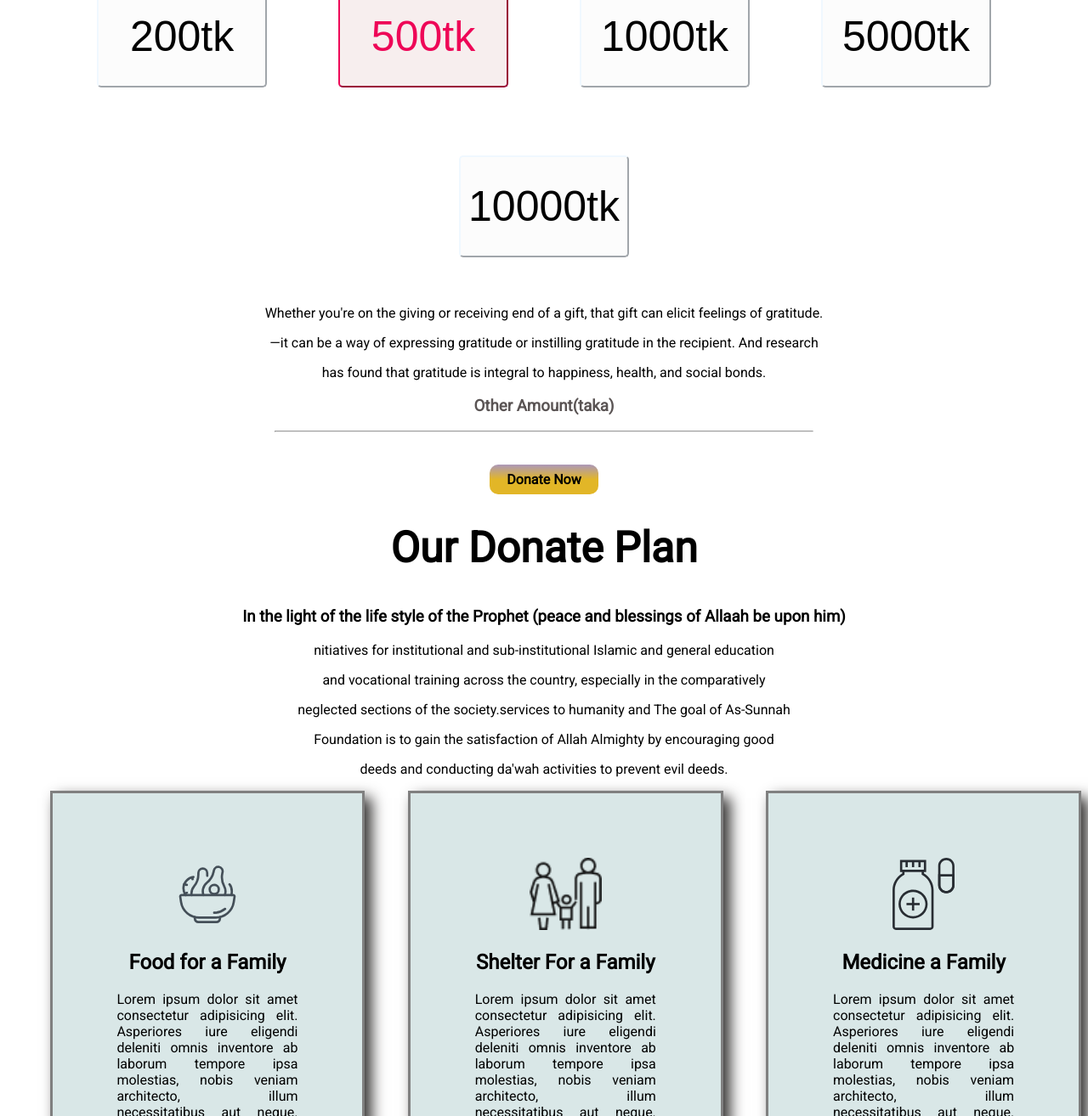
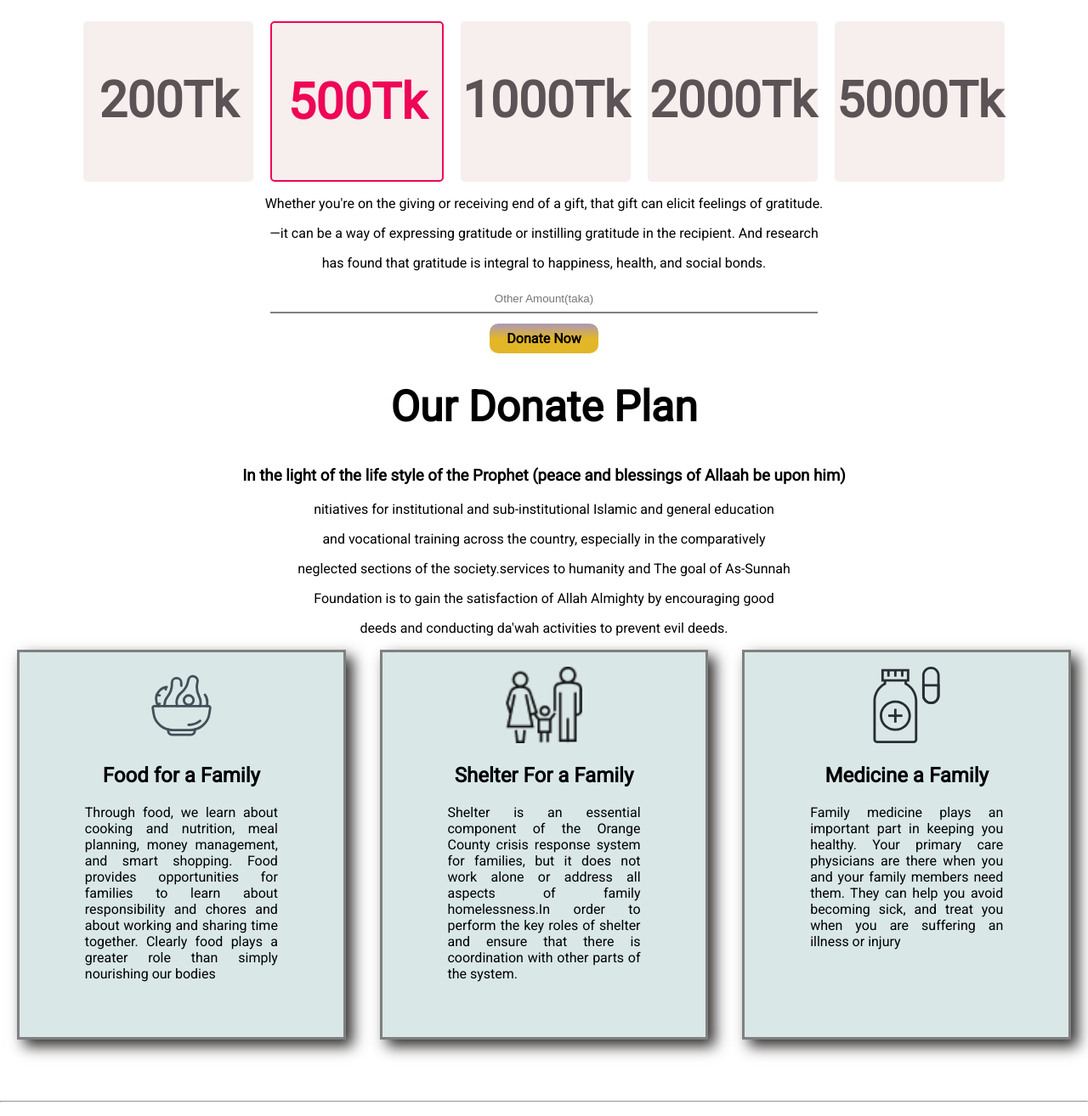
Before and after one commit to akramhoseen/charity, a plain HTML site: page index.html in a window 1280 px wide. Shown: the part 726-2040 px from the top of the page at 85% size. Drawn offline with Linux system fonts and the light colour scheme.

Commit message:
big change

```diff
--- a/index.html
+++ b/index.html
@@ -18,7 +18,8 @@
 
 <body>
 
-    <section class="section-one ">
+    <section>
+        <div class="section-one">
             <div class="top-banner">
 
                 <h2>join with us</h2>
@@ -31,27 +32,41 @@
                 <a class="link-button" target="_blank" href="https://assunnahfoundation.org/donation"> Donet Now</a>
 
             </div>
-
+        </div>
 
 
     </section>
+
+
     <section>
+
+
         <div class="donate-today">
-
             <h1>Donate Today</h1>
-            <form action="">
-                <input class="button" type="button" value="200tk">
-                <input id="button" type="button" value="500tk">
-                <input class="button" type="button" value="1000tk">
-                <input class="button" type="button" value="5000tk">
-                <input class="button" type="button" value="10000tk">
-            </form>
+            <div class="donate-boxes">
+                <div class="donate-box1">
+                    <h3>200Tk</h3>
+                </div>
+                <div class="donate-box2">
+                    <h3>500Tk</h3>
+                </div>
+                <div class="donate-box3">
+                    <h3>1000Tk</h3>
+                </div>
+                <div class="donate-box4">
+                    <h3>2000Tk</h3>
+                </div>
+                <div class="donate-box5">
+                    <h3>5000Tk</h3>
+                </div>
+            </div>
             <p>Whether you're on the giving or receiving end of a gift, that gift can elicit feelings of gratitude.</p>
             <p>—it can be a way of expressing gratitude or instilling gratitude in the recipient. And research</p>
             <p>has found that gratitude is integral to happiness, health, and social bonds.</p>
 
-            <h3 style="color:rgb(90, 84, 84);">Other Amount(taka)</h3>
-            <hr width="50%"><br><br>
+
+            <input id="donante-input" placeholder="Other Amount(taka)" type="text"><br>
+
             <a class="link-button" target="_blank" href="https://assunnahfoundation.org/donate/general">Donate Now</a>
 
         </div>
@@ -66,6 +81,9 @@
             <p>deeds and conducting da'wah activities to prevent evil deeds.</p>
 
         </div>
+    </section>
+
+
 
     <div class="flex-containar">
         <div class="card1">
@@ -73,38 +91,37 @@
             <div class="card-description">
                 <img class="icon" src="icons/food.svg" alt="">
                 <h2>Food for a Family</h2>
-                    <p class="paragraph">Lorem ipsum dolor sit amet consectetur adipisicing elit. Asperiores iure
-                        eligendi deleniti omnis
-                        inventore ab laborum tempore ipsa molestias, nobis veniam architecto, illum necessitatibus aut
-                        neque. Temporibus inventore aspernatur ipsam?</p>
+                <p class="paragraph">Through food, we learn about cooking and nutrition, meal planning, money
+                    management, and smart shopping. Food provides opportunities for families to learn about
+                    responsibility and chores and about working and sharing time together. Clearly food plays a greater
+                    role than simply nourishing our bodies</p>
 
             </div>
 
 
         </div>
-            <div class="card1">
+        <div class="card2">
 
-                <div class="card-description">
+            <div>
                 <img class="icon" src="icons/shelter.png" alt="">
                 <h2>Shelter For a Family</h2>
-                    <p class="paragraph">Lorem ipsum dolor sit amet consectetur adipisicing elit. Asperiores iure
-                        eligendi deleniti omnis
-                        inventore ab laborum tempore ipsa molestias, nobis veniam architecto, illum necessitatibus aut
-                        neque. Temporibus inventore aspernatur ipsam?</p>
+                <p class="paragraph">Shelter is an essential component of the Orange County crisis response system for
+                    families, but it does not work alone or address all aspects of family homelessness.In order to
+                    perform the key roles of shelter and ensure that there is coordination with other parts of the
+                    system.</p>
 
             </div>
 
 
         </div>
-            <div class="card1">
+        <div class="card3">
 
             <div class="card-description">
                 <img class="icon" src="icons/medicine.svg" alt="">
                 <h2>Medicine a Family</h2>
-                    <p class="paragraph">Lorem ipsum dolor sit amet consectetur adipisicing elit. Asperiores iure
-                        eligendi deleniti omnis
-                        inventore ab laborum tempore ipsa molestias, nobis veniam architecto, illum necessitatibus aut
-                        neque. Temporibus inventore aspernatur ipsam?</p>
+                <p class="paragraph">Family medicine plays an important part in keeping you healthy. Your primary care
+                    physicians are there when you and your family members need them. They can help you avoid becoming
+                    sick, and treat you when you are suffering an illness or injury</p>
 
             </div>
 
@@ -122,19 +139,18 @@
     <hr>
     <section class=section-three>
         <div class="half">
-            <h1 id="sec3-h1">Their Lives Depend </h1>
-            <h1 id="sec3-h1">on your Donation</h1>
-
-            <li>Donate Your Car, Food, or Clothing money. ...</li>
+            <h1 id="sec3-h1">Their Lives Depend <br> on your Donation </h1>
+            <h1 id="sec3-h1"></h1>
+            <li>Donate Your Car, Food, or Clothing money.....</li>
             <li>Give Your Time.</li>
             <li> Use Your Checkbook.</li>
             <li> Donating to a charity by writing a check is still the most common form
-                of philanthropy in the world. ...</li>
-            <li>Give Online. ...</li>
-            <li>Give Through a Donor-Advised Fund. ...</li>
-            <li> Set Up a Private or Family Foundation. ...</li>
-            <li> Join a Giving Circle. ..</li>
-            <li> Donate Your Car, Food, or Clothing. ...</li>
+                of philanthropy in the world.</li>
+            <li>Give Online. </li>
+            <li>Give Through a Donor-Advised Fund. </li>
+            <li> Set Up a Private or Family Foundation.</li>
+            <li> Join a Giving Circle. </li>
+            <li> Donate Your Car, Food, or Clothing. </li>
             <li> Give Your Time</li>
             <br><br>
 
@@ -142,9 +158,9 @@
             <a class="link-button" target="_blank"
                 href="https://www.thebalancesmb.com/making-charitable-donations-2501933"> how to contribute?</a>
         </div>
-        <div>
+        <div class="half">
 
-            <img class="half" src="images/donation6.jpg" alt="">
+            <img class="donation-img" src="images/donation6.jpg" alt="">
         </div>
 
 
@@ -160,11 +176,13 @@
         </div>
         <div class="form">
 
-            <form action="">
 
-                <input id="mail-button" type="email" name="email" id="email">
-                <input id="subscribe" type="submit" value="subscribe">
-            </form>
+
+
+            <input placeholder="Email" id="mail" type="email" name="email">
+            <button id="subscribe">Subscribe</button>
+
+
 
         </div>
 
--- a/style.css
+++ b/style.css
@@ -5,33 +5,11 @@ body {
     font-family: 'Mukta', sans-serif;
     font-family: 'Oswald', sans-serif;
     font-family: 'Roboto', sans-serif;
-
-
+    overflow-x: hidden;
+    margin: 0;
+    padding: 0;
 }
 
-
-
-
-.section-one {
-
-    margin: 0%;
-    background-image: url(images/donation13.jpg);
-    background-repeat: no-repeat;
-    background-size: cover;
-    width: 100vw;
-    height: 65vh;
-
-
-}
-
-.top-banner {
-    text-align: center;
-    width: 100%;
-
-    padding-top: 7%;
-    color: white;
-
-}
 
 h1 {
 
@@ -40,9 +18,103 @@ h1 {
 
 }
 
-#pragraph {
+.section-one {
+    background: url(images/donation13.jpg);
+    background-size: cover;
+    width: 100%;
+    height: 80vh;
+    margin-top: -30px;
 
-    font-size: 18px;
+}
+
+.top-banner {
+    text-align: center;
+    width: 100%;
+    color: white;
+    padding-top: 200px;
+}
+
+.donate-today {
+
+    text-align: center;
+
+}
+
+
+
+
+.donate-boxes {
+    display: flex;
+    justify-content: center;
+
+
+}
+
+.donate-box1 {
+    width: 200px;
+    background-color: rgb(247, 238, 238);
+
+
+    border-radius: 5px;
+    font-size: 50px;
+    color: rgb(91, 83, 85);
+}
+
+.donate-box2 {
+    width: 200px;
+    background-color: rgb(247, 238, 238);
+    margin-left: 20px;
+    border-radius: 5px;
+    font-size: 50px;
+    color: rgb(238, 6, 87);
+    border: 2px solid rgb(238, 6, 87);
+
+}
+
+.donate-box3 {
+    width: 200px;
+    background-color: rgb(247, 238, 238);
+
+
+    border-radius: 5px;
+    font-size: 50px;
+    color: rgb(91, 83, 85);
+    margin-left: 20px;
+}
+
+.donate-box4 {
+    width: 200px;
+    background-color: rgb(247, 238, 238);
+
+
+    border-radius: 5px;
+    font-size: 50px;
+    color: rgb(91, 83, 85);
+    margin-left: 20px;
+}
+
+.donate-box5 {
+    width: 200px;
+    background-color: rgb(247, 238, 238);
+
+
+    border-radius: 5px;
+    font-size: 50px;
+    color: rgb(91, 83, 85);
+    margin-left: 20px;
+}
+
+
+
+
+#donante-input {
+    border: none;
+    height: 30px;
+    width: 50%;
+    text-align: center;
+    margin-bottom: 20px;
+    border-bottom: 2px solid grey;
+
 }
 
 .link-button {
@@ -55,13 +127,6 @@ h1 {
 
 }
 
-
-
-.donate-today {
-
-    text-align: center;
-}
-
 .our-plan {
 
     text-align: center;
@@ -69,7 +134,23 @@ h1 {
 
 }
 
+.flex-containar {
+    display: flex;
+    justify-content: center;
+}
 
+#pragraph {
+
+    font-size: 18px;
+}
+
+
+
+
+.flex-containar {
+    display: flex;
+    justify-content: center;
+}
 
 .card1 {
 
@@ -79,7 +160,37 @@ h1 {
     background-color: rgb(217, 231, 231);
     text-align: center;
     padding: 6%;
-    margin-left: 4%;
+    margin-left: 20px;
+    margin-bottom: 2%;
+    box-shadow: 8px 8px 16px rgb(48, 46, 45);
+
+}
+
+.card2 {
+
+    width: 300px;
+    height: 300px;
+    border: 3px solid gray;
+    background-color: rgb(217, 231, 231);
+    text-align: center;
+    padding: 6%;
+    margin-left: 40px;
+    margin-right: 40px;
+    margin-bottom: 2%;
+    box-shadow: 8px 8px 16px rgb(48, 46, 45);
+
+
+}
+
+.card3 {
+
+    width: 300px;
+    height: 300px;
+    border: 3px solid gray;
+    background-color: rgb(217, 231, 231);
+    text-align: center;
+    padding: 6%;
+    margin-right: 20px;
     margin-bottom: 2%;
     box-shadow: 8px 8px 16px rgb(48, 46, 45);
 
@@ -89,6 +200,7 @@ h1 {
 
     width: 40%;
     height: 50%;
+    margin-top: -60px;
 
 
 }
@@ -98,64 +210,19 @@ h1 {
     text-align: justify;
 }
 
-.flex-containar {
-    display: flex;
-}
-
-.form-for monney button {
-    width: 100px;
-    height: 80px;
-}
-
-.button {
-
-    width: 200px;
-    height: 120px;
-    background-color: rgb(252, 252, 252);
-    border-color: aliceblue;
-    margin: 40px;
-    border-radius: 5px;
-    font-size: 50px;
-
-}
-
-#button {
-    width: 200px;
-    height: 120px;
-    background-color: rgb(247, 238, 238);
-    border-color: rgb(238, 6, 87);
-    margin: 40px;
-    border-radius: 5px;
-    font-size: 50px;
-    color: rgb(238, 6, 87);
-
-}
-
 .section-three {
-
 
     display: flex;
     padding-top: 5%;
     padding-bottom: 5%;
     padding-left: 5%;
 
-
-
 }
 
 .half {
-    width: 80%;
+    width: 60%;
     height: 100%;
-
     text-align: justify;
-
-
-
-
-}
-
-.half img {
-    width: 100%;
 
 }
 
@@ -166,16 +233,37 @@ h1 {
 
 }
 
+.donation-img {
+    margin-left: 40px;
+    width: 80%;
+}
+
+
 .our-updates {
     text-align: center;
     font-size: 20px;
 }
 
-#subscribe-button {
-    background-color: brown;
-    font-size: medium;
 
-}
+
+
+
+
+
+/* .button {
+
+    width: 200px;
+    height: 120px;
+    background-color: rgb(252, 252, 252);
+    border-color: aliceblue;
+    margin: 40px;
+    border-radius: 5px;
+    font-size: 50px;
+    text-align: center;
+} */
+
+
+
 
 .form {
 
@@ -183,26 +271,38 @@ h1 {
     height: 250px;
     background-color: rgb(220, 206, 206);
     border-color: rgb(21, 22, 22);
-    padding: 5% 5% 2%;
+    margin: 0 auto;
+
     text-align: center;
-    margin-left: 25%;
-    margin-bottom: 2%;
+}
 
-    border-radius: 5px;
 
+
+#subscribe-button {
+
+    font-size: medium;
 
 }
 
-#mail-button {
 
+
+
+
+
+
+#mail {
+    font-size: 20px;
+    border: none;
     width: 250px;
-    height: 38px;
+    height: 40px;
 }
 
 #subscribe {
-
+    background-color: brown;
+    border: none;
     height: 40px;
     font-size: 20px;
+    margin-top: 100px;
 }
 
 .footer {
```
Lines whose indentation alone changed are shown as unchanged.
